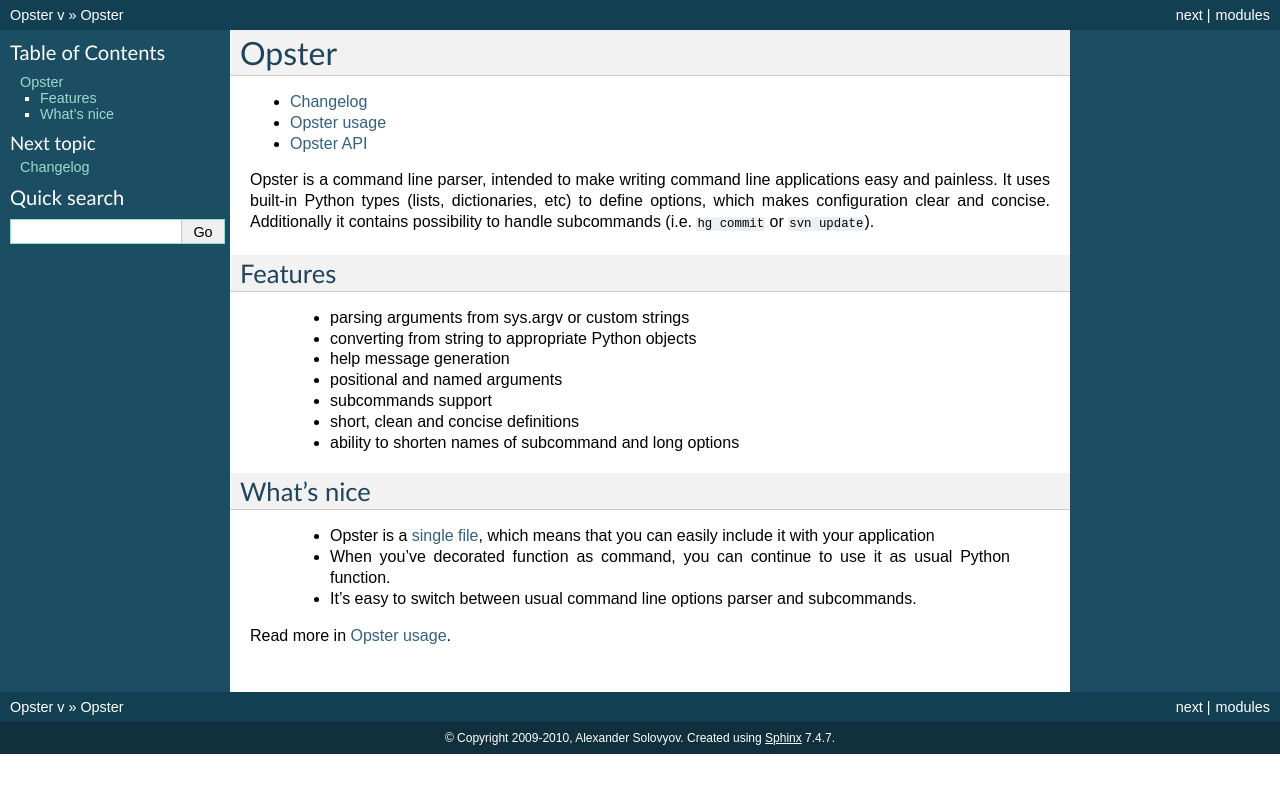
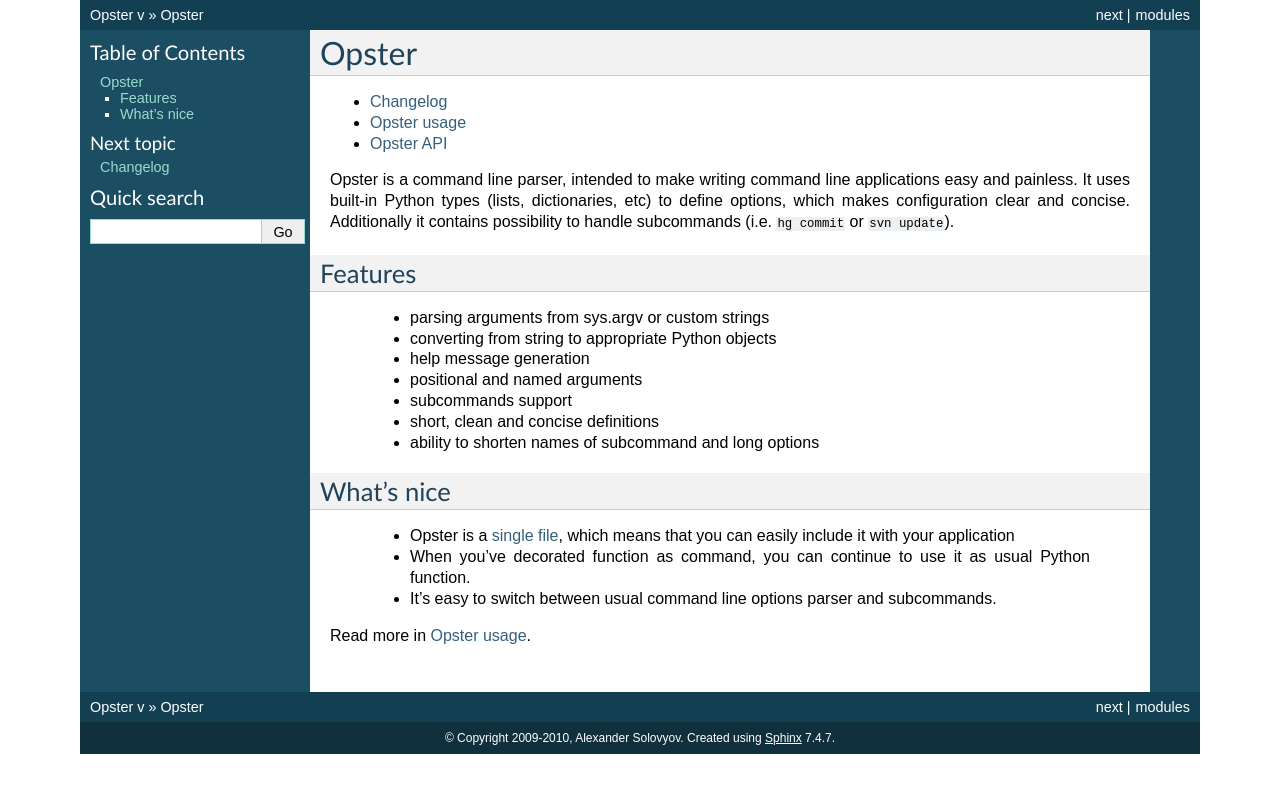
Before and after one commit to piranha/opster, a Sphinx documentation site: the page built from docs/index.rst, in a window 1280 px wide. Shown: the top 793 px of the page. Built offline with Sphinx 7.4.7, drawn with Linux system fonts in a browser that asks for light colours; the version number could not be read and is left out.

Commit message:
custom css to limit width

```diff
--- /dev/null
+++ b/docs/_static/custom.css
@@ -0,0 +1,3 @@
+@import url("default.css");
+
+body { max-width: 70em; margin: 0 auto; }
--- a/docs/conf.py
+++ b/docs/conf.py
@@ -1,7 +1,7 @@
 # -*- coding: utf-8 -*-
 
 import sys
-sys.path.append('..')
+sys.path.insert(0, '..')
 import opster
 
 # -- General configuration -----------------------------------------------------
@@ -20,6 +20,7 @@
 # -- Options for HTML output ---------------------------------------------------
 
 html_theme = 'default'
+html_style = 'custom.css'
 html_title = "%s v%s" % (project, version)
 html_static_path = ['_static']
 html_use_smartypants = True
```
